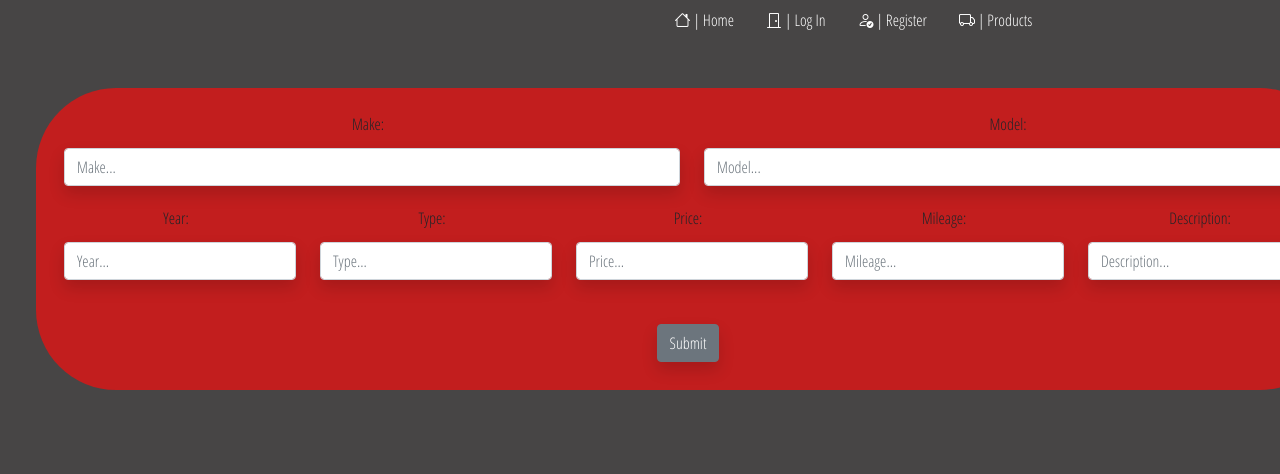
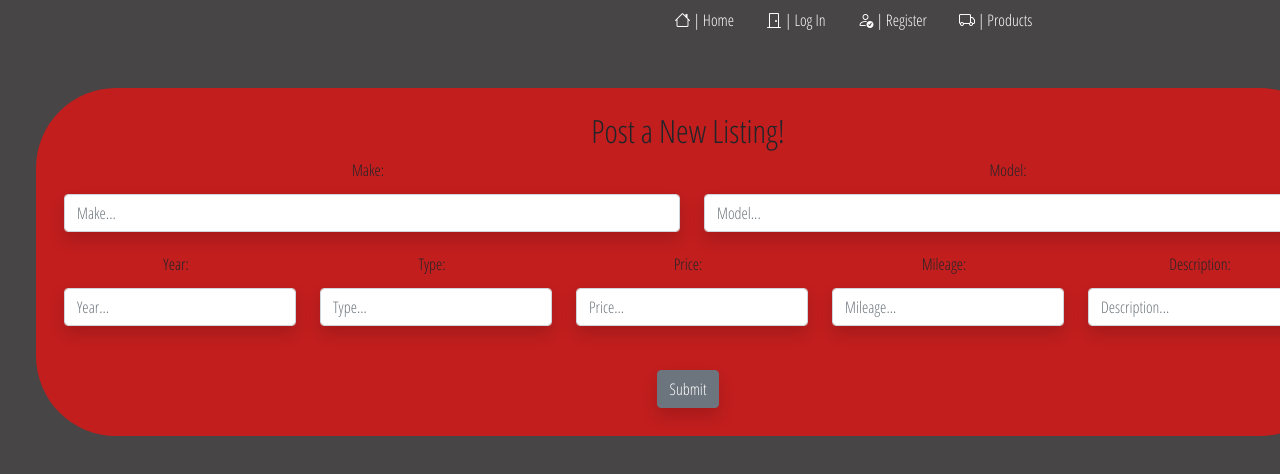
Before and after one commit to CMolitoris/ReactCarWebApp, a React (Create React App) app: page /seller in a window 1280 px wide. Shown: the top 474 px of the page. Built offline with nearby package versions, Linux system fonts and the light colour scheme; no server answers.

Commit message:
Added header to PostCar

```diff
--- a/src/components/PostCar/PostCar.jsx
+++ b/src/components/PostCar/PostCar.jsx
@@ -36,6 +36,7 @@ const PostCar = (props) => {
 
     return (
         <div className="col-lg-8 p-4" align = "center" id='main-panel'>
+        <h2>Post a New Listing!</h2>
         <form onSubmit={handleSubmit} className='put'>
             <Row className='mb-3'>
                 <Form.Group as={Col} controlID='make'>
```
